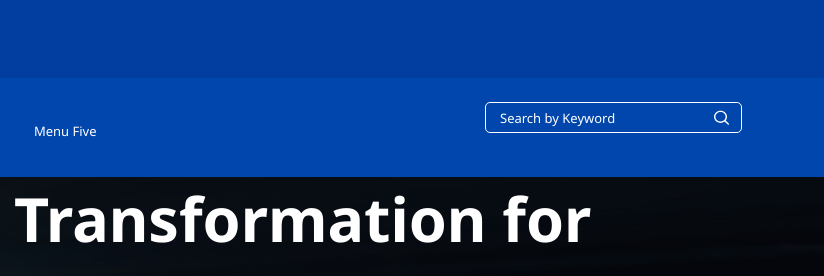
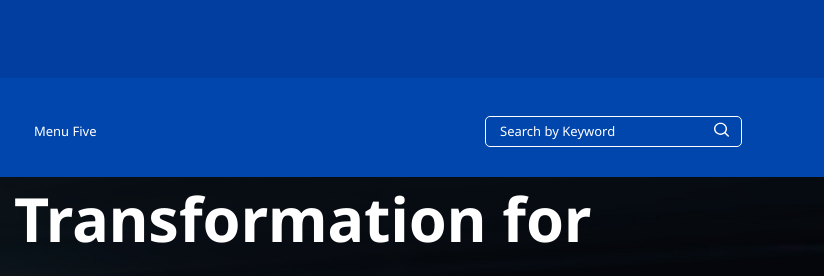
Before and after one commit to lalitverma01/TDK-page, a plain HTML site: page index.html in a window 1280 px wide. Shown: the top 276 px of the page, 456-1280 px from the left. Drawn offline with Linux system fonts and the light colour scheme.

Commit message:
change input

```diff
--- a/assets/css/style.css
+++ b/assets/css/style.css
@@ -147,6 +147,7 @@
     height: 31px;
     border-radius: 5px;
     padding-left: 14px;
+    margin-top: 27px;
 }
 
 input::placeholder {
@@ -156,7 +157,7 @@ input::placeholder {
 .search-img {
     position: absolute;
     right: 5%;
-    top: 25%;
+    top: 58%;
 }
 
 h1 {
```
